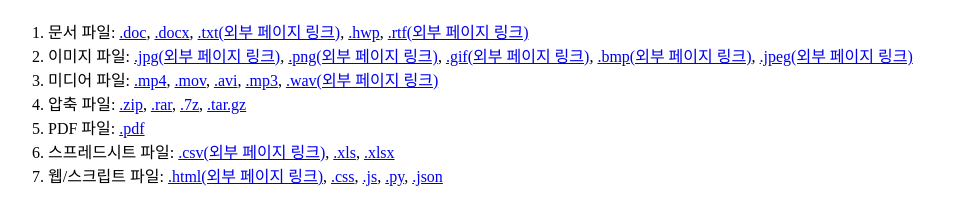
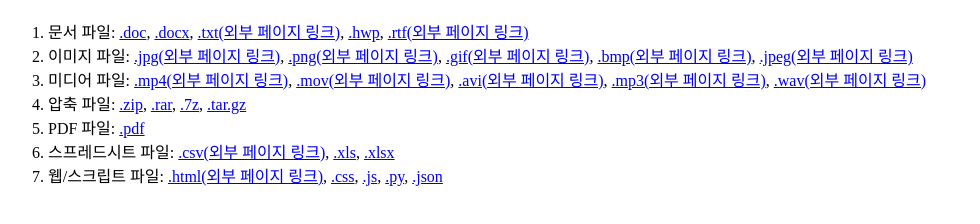
Before and after one commit to NaverAppQA/download-test-0425, a plain HTML site: page index.html in a window 1280 px wide. Shown: the part 70-294 px from the top of the page, without its empty margins (0-980 px from the left). Drawn offline with Linux system fonts and the light colour scheme.

Commit message:
Update index.html

```diff
--- a/index.html
+++ b/index.html
@@ -25,11 +25,11 @@
     </li>
     <li>
       미디어 파일:
-      <a href="https://sample-files-online.com/ko/samples/countdownload/16">.mp4</a>,
-      <a href="https://sample-files-online.com/ko/samples/countdownload/526">.mov</a>,
-      <a href="https://sample-files-online.com/ko/samples/countdownload/454">.avi</a>,
-      <a href="https://sample-files-online.com/ko/samples/countdownload/17">.mp3</a>,
-      <a href="https://sample-files-online.com/ko/samples/countdownload/427">.wav(외부 페이지 링크)</a>
+      <a href="https://sample-files-online.com/ko/samples/countdownload/16">.mp4(외부 페이지 링크)</a>,
+      <a href="https://sample-files-online.com/ko/samples/countdownload/526">.mov(외부 페이지 링크)</a>,
+      <a href="https://sample-files-online.com/ko/samples/countdownload/454">.avi(외부 페이지 링크)</a>,
+      <a href="https://download.blog.naver.com/open/0e9b12a1bbefea361bf898a490770a76d584709d62/EFsQbLZLxr7O9thQLuoSggWaFwbSq-xsZEIKMD5k_gMuGo26UHwn6f-8D4UO2kx5qU6jblrvu39mWMGfPxaHkywFAHJPSms/%EA%B4%91%ED%99%94%EB%AC%B8%EC%9E%90%EC%83%9D%ED%95%9C%EB%B0%A9%EB%B3%91%EC%9B%90_1.mp3">.mp3(외부 페이지 링크)</a>,
+      <a href="https://www.filesampleshub.com/download/audio/wav/sample1.WAV">.wav(외부 페이지 링크)</a>
     </li>
     <li>
       압축 파일:
```
